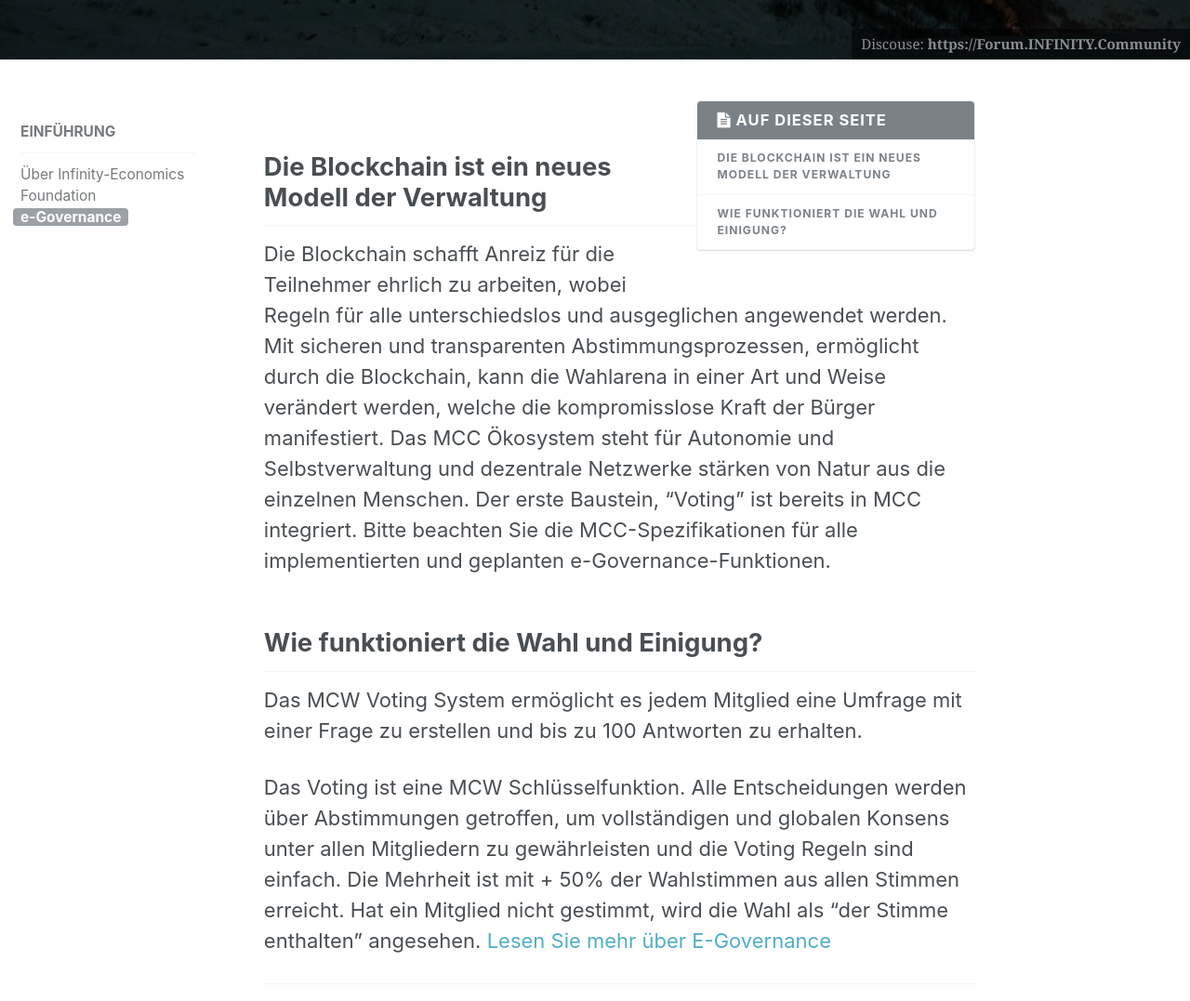
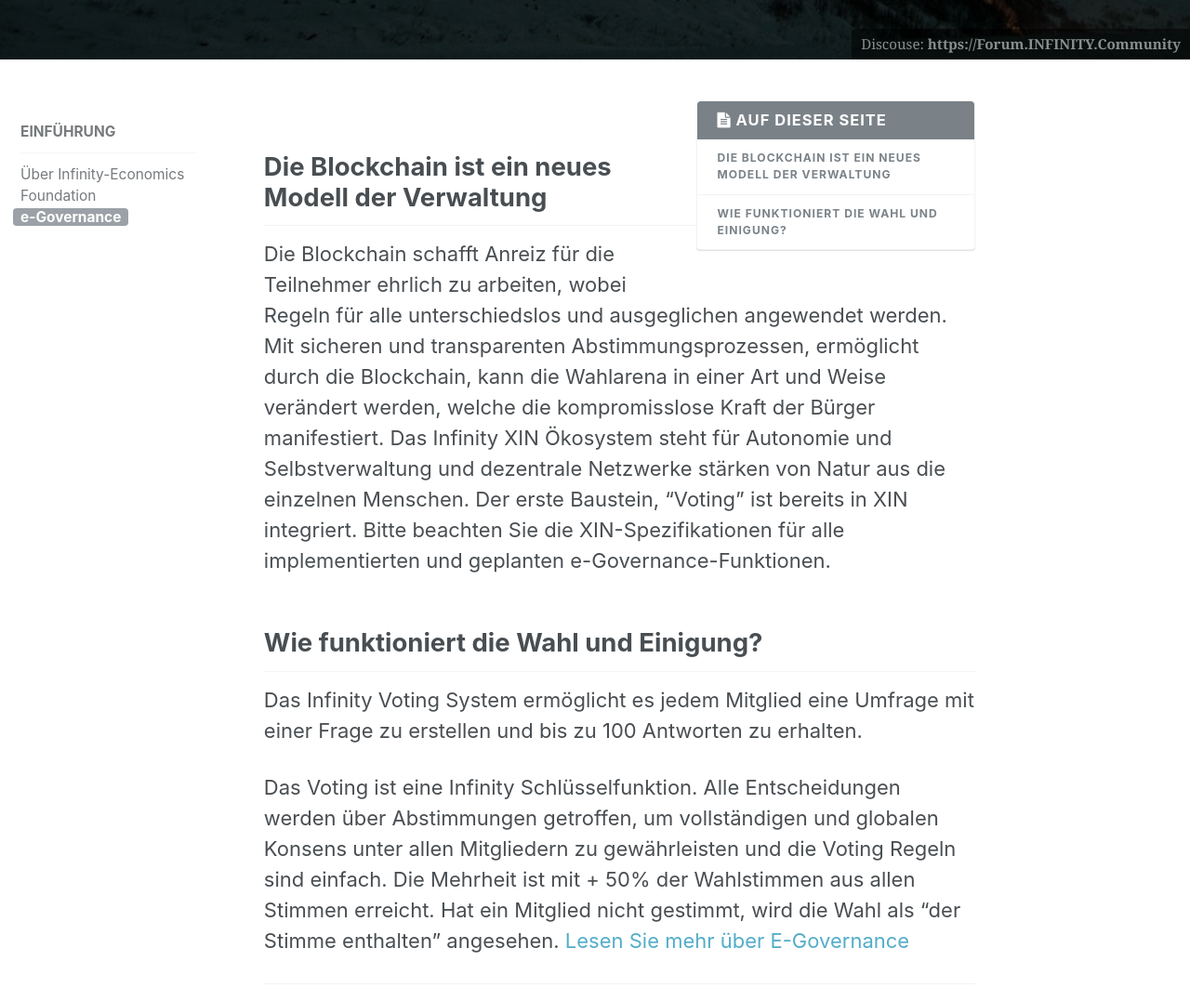
Before and after one commit to infinity-economics/WhitePaper, a Jekyll site: the page built from _docs/03-governance.md, in a window 1280 px wide and 1400 px high, scrolled down 459 px, cut to the strip 0-1077 px from the top of the window. Shown: the whole strip at 93% size. Built offline with Jekyll 4.4.1, drawn with Linux system fonts in a browser that asks for light colours.

Commit message:
Update 03-governance.md

```diff
--- a/_docs/03-governance.md
+++ b/_docs/03-governance.md
@@ -18,12 +18,12 @@ sidebar:
 {% include toc %}
 
 ## Die Blockchain ist ein neues Modell der Verwaltung
-Die Blockchain schafft Anreiz für die Teilnehmer ehrlich zu arbeiten, wobei Regeln für alle unterschiedslos und ausgeglichen angewendet werden. Mit sicheren und transparenten Abstimmungsprozessen, ermöglicht durch die Blockchain, kann die Wahlarena in einer Art und Weise verändert werden, welche die kompromisslose Kraft der Bürger manifestiert. Das MCC Ökosystem steht für Autonomie und Selbstverwaltung und dezentrale Netzwerke stärken von Natur aus die einzelnen Menschen. Der erste Baustein, "Voting" ist bereits in MCC integriert. Bitte beachten Sie die MCC-Spezifikationen für alle implementierten und geplanten e-Governance-Funktionen.
+Die Blockchain schafft Anreiz für die Teilnehmer ehrlich zu arbeiten, wobei Regeln für alle unterschiedslos und ausgeglichen angewendet werden. Mit sicheren und transparenten Abstimmungsprozessen, ermöglicht durch die Blockchain, kann die Wahlarena in einer Art und Weise verändert werden, welche die kompromisslose Kraft der Bürger manifestiert. Das Infinity XIN Ökosystem steht für Autonomie und Selbstverwaltung und dezentrale Netzwerke stärken von Natur aus die einzelnen Menschen. Der erste Baustein, "Voting" ist bereits in XIN integriert. Bitte beachten Sie die XIN-Spezifikationen für alle implementierten und geplanten e-Governance-Funktionen.
 
 ## Wie funktioniert die Wahl und Einigung?
-Das MCW Voting System ermöglicht es jedem Mitglied eine Umfrage mit einer Frage zu erstellen und bis zu 100 Antworten zu erhalten.
+Das Infinity Voting System ermöglicht es jedem Mitglied eine Umfrage mit einer Frage zu erstellen und bis zu 100 Antworten zu erhalten.
 
-Das Voting ist eine MCW Schlüsselfunktion. Alle Entscheidungen werden über Abstimmungen getroffen, um vollständigen und globalen Konsens unter allen Mitgliedern zu gewährleisten und die Voting Regeln sind einfach. Die Mehrheit ist mit + 50% der Wahlstimmen aus allen Stimmen erreicht. Hat ein Mitglied nicht gestimmt, wird die Wahl als "der Stimme enthalten" angesehen.
+Das Voting ist eine Infinity Schlüsselfunktion. Alle Entscheidungen werden über Abstimmungen getroffen, um vollständigen und globalen Konsens unter allen Mitgliedern zu gewährleisten und die Voting Regeln sind einfach. Die Mehrheit ist mit + 50% der Wahlstimmen aus allen Stimmen erreicht. Hat ein Mitglied nicht gestimmt, wird die Wahl als "der Stimme enthalten" angesehen.
 [Lesen Sie mehr über E-Governance](https://mycryptoworld.com/whitepaper/de/Governance.html#){:target="_blank"}
 
 ---
```
